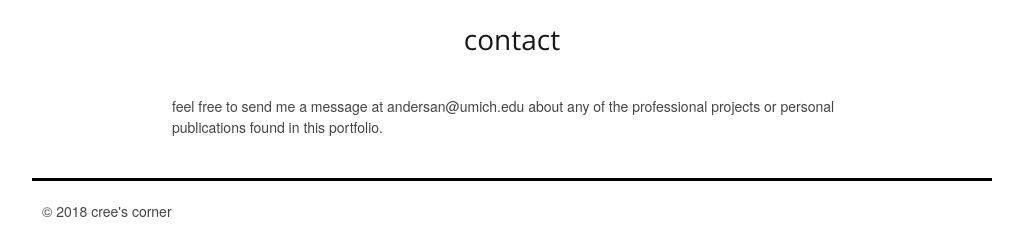
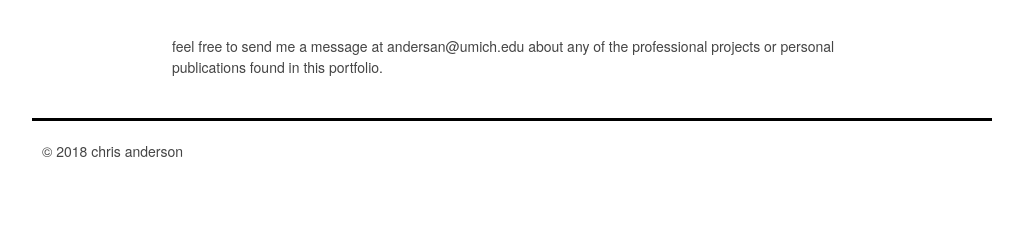
Before and after one commit to yaboicree/blogfolio, a Rails app: page /about in a window 1280 px wide. Shown: the part 940-1182 px from the top of the page, without its empty margins (128-1151 px from the left). After the commit the page ends 1097 px from the top, so only its background shows below. Run offline with Rails 7, Linux system fonts and the light colour scheme; style sheets or scripts are compiled from the project's sources; some libraries are stand-ins or nearby versions.

Commit message:
update title, header and footer

```diff
--- a/app/helpers/application_helper.rb
+++ b/app/helpers/application_helper.rb
@@ -1,7 +1,7 @@
 module ApplicationHelper
 
 	def full_title(page_title = '')
-		base_title="cree's corner"
+		base_title="chris anderson"
 		if page_title.empty?
 			base_title
 		else
--- a/app/views/layouts/_footer.html.erb
+++ b/app/views/layouts/_footer.html.erb
@@ -1,2 +1,2 @@
 <div id="pagination"></div>
-<p>&copy 2018 cree's corner</p>
+<p>&copy 2018 chris anderson</p>
--- a/app/views/layouts/_head.html.erb
+++ b/app/views/layouts/_head.html.erb
@@ -1,4 +1,4 @@
-<title>cree's corner</title>
+<title><%=Monologue::Config.site_name%></title>
 <meta charset="utf-8" />
 <%= render "layouts/monologue/application/meta_description" %>
 
--- a/app/views/layouts/_header.html.erb
+++ b/app/views/layouts/_header.html.erb
@@ -1,7 +1,7 @@
 <!-- main header -->
 <header class="main-header sixteen columns clearfix">
   <h1 style="text-align: center;"><a style="text-decoration: none;" href="<%= root_path %>"><%=Monologue::Config.site_name%></a></h1>
-  <h2>web developer and cloud devops professional</h2>
+  <h2><%=Monologue::Config.site_subtitle%></h2>
 
   <!-- navbar -->
 	<%= render "layouts/navbar" %>
--- a/app/views/layouts/monologue/application.html.erb
+++ b/app/views/layouts/monologue/application.html.erb
@@ -33,12 +33,12 @@
   <% if content_for?(:footer) %>
     <footer>
       <%= yield :footer %>
-      <p>&copy 2016 cree's corner</p>
+      <p>&copy 2018 chris anderson</p>
     </footer>
   <% else %>
     <div class="container">
       <footer>
-        <p>&copy 2016 cree's corner</p>
+        <p>&copy 2018 chris anderson</p>
       </footer>
     </div>
   <% end %>
```
Also changed, not shown: config/initializers/monologue.rb (+4 -4 lines).
